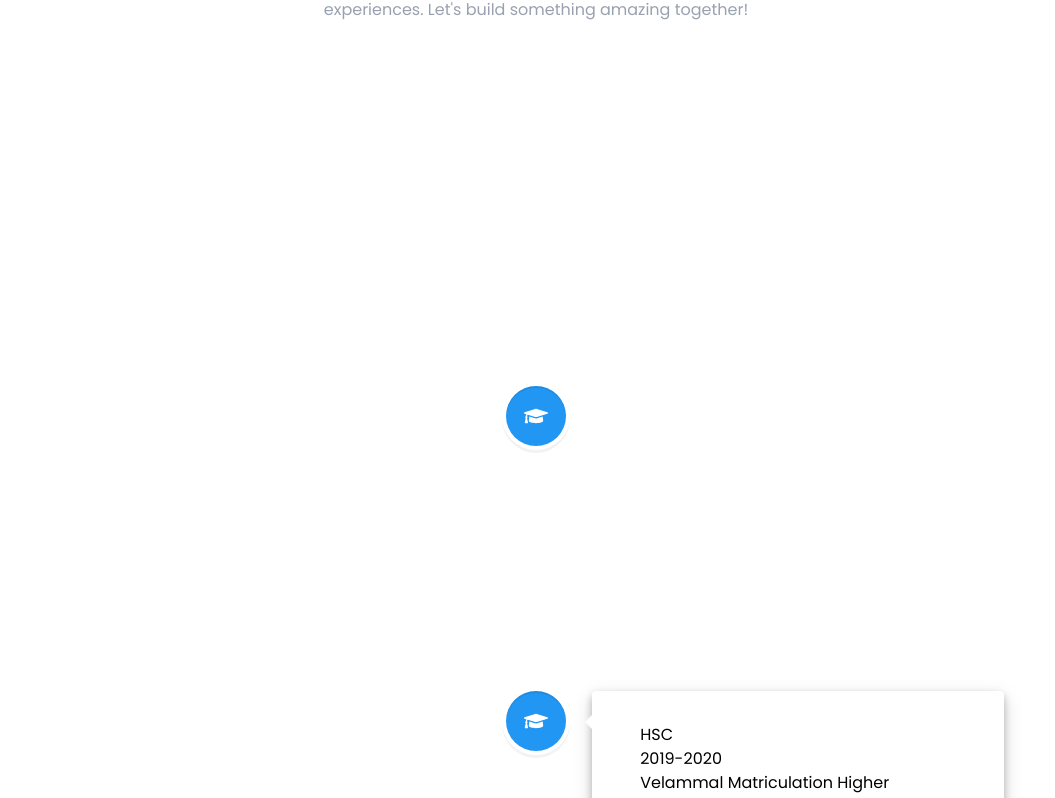
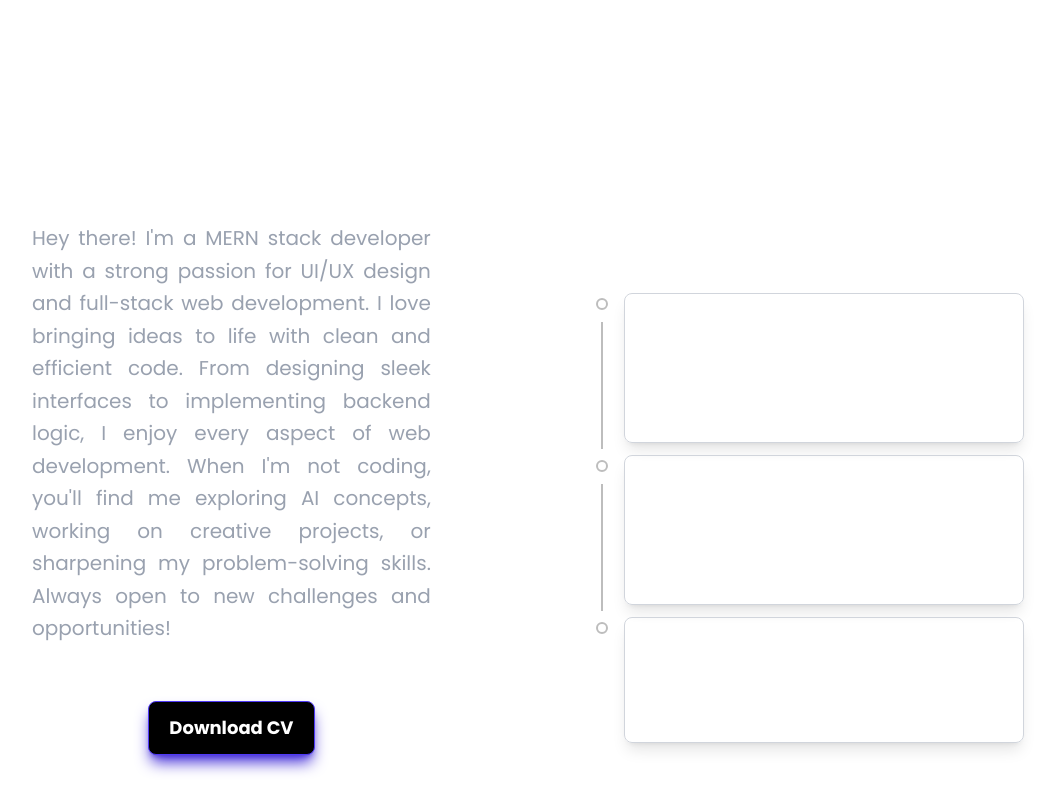
Before and after one commit to Kishan-kumar001/PORTFOLIO, a React (Vite) app: page / in a window 1280 px wide. Shown: the part 814-1612 px from the top of the page, without its empty margins (104-1159 px from the left). Built offline with nearby package versions, Linux system fonts and the light colour scheme.

Commit message:
initial commit

```diff
--- a/src/App.css
+++ b/src/App.css
@@ -21,11 +21,11 @@
   margin: 1.5em 0 2em 0;
 }
 
-/* @media only screen and (max-width: 1700px) {
+@media only screen and (max-width: 1700px) {
   .vertical-timeline-element-date {
     display: block !important;
     float: none !important;
     color: rgb(44, 44, 44);
     margin-top: 1.5em;
   }
-} */
+}
--- a/src/App.jsx
+++ b/src/App.jsx
@@ -6,6 +6,7 @@ import Projects from "./components/Projects";
 import Contact from "./components/Contact";
 import Publication from "./components/Publication";
 import Education from "./components/Education";
+import About from "./components/About";
 
 const App = () => {
   return (
@@ -14,7 +15,8 @@ const App = () => {
       <main className="flex flex-col items-center px-4 md:px-8 lg:px-16">
         <Navbar />
         <Hero />
-        <Education />
+        <About />
+        {/* <Education /> */}
         <Tech />
         <Projects />
         <Publication />
--- /dev/null
+++ b/src/components/About.jsx
@@ -0,0 +1,127 @@
+import React from "react";
+import { motion } from "framer-motion";
+import {
+  Timeline,
+  TimelineConnector,
+  TimelineContent,
+  TimelineDot,
+  TimelineItem,
+  TimelineOppositeContent,
+  TimelineSeparator,
+} from "@mui/lab";
+import { FaGraduationCap } from "react-icons/fa";
+
+const ScrollReveal = ({ children }) => {
+  return (
+    <motion.div
+      initial={{ opacity: 0, y: 100 }}
+      whileInView={{ opacity: 1, y: 0 }}
+      viewport={{ once: true }}
+      transition={{ duration: 0.8 }}
+    >
+      {children}
+    </motion.div>
+  );
+};
+
+const EducationCard = ({ title, college, result }) => {
+  return (
+    <ScrollReveal>
+      <div className="group w-100 transition-all duration-300 bg-white/10 shadow-lg rounded-lg p-4 border border-gray-300 text-white">
+        <h2 className="text-lg font-bold ">{title}</h2>
+
+        <p className="text-md  mt-2">{college}</p>
+        <p className="text-md font-semibold mt-2">{result}</p>
+      </div>
+    </ScrollReveal>
+  );
+};
+const About = () => {
+  return (
+    <>
+      <div
+        id="about"
+        className="flex min-h-screen w-full flex-col items-center justify-center gap-16 p-4 md:px-14 md:py-24"
+      >
+        <ScrollReveal>
+          <h1 className="text-4xl font-light text-white md:text-6xl">
+            About Me
+          </h1>
+        </ScrollReveal>
+
+        <div className="flex w-full gap-15 flex-col lg:flex-row">
+          {/* <ScrollReveal> */}
+          <div className="flex-1  flex items-center justify-center flex-col gap-10">
+            <p className="md:text-xl text-justify text-xl text-gray-400 leading-relaxed bg-white/10 p-4 rounded-lg backdrop-blur-2xl">
+              Hey there! I'm a MERN stack developer with a strong passion for
+              UI/UX design and full-stack web development. I love bringing ideas
+              to life with clean and efficient code. From designing sleek
+              interfaces to implementing backend logic, I enjoy every aspect of
+              web development. When I'm not coding, you'll find me exploring AI
+              concepts, working on creative projects, or sharpening my
+              problem-solving skills. Always open to new challenges and
+              opportunities!
+            </p>
+            <a
+              href=""
+              className="text-nowrap rounded-lg border border-indigo-600 bg-black px-5 py-3 text-lg font-bold text-white shadow-lg shadow-indigo-700 transition-all duration-300 hover:-translate-y-2 hover:shadow-xl hover:shadow-indigo-600"
+            >
+              Download CV
+            </a>
+          </div>
+          {/* </ScrollReveal> */}
+          <div className="flex-1 text-white flex justify-center items-end">
+            <Timeline>
+              <TimelineItem>
+                <TimelineOppositeContent>2017-2018</TimelineOppositeContent>
+                <TimelineSeparator>
+                  <TimelineDot variant="outlined" />
+                  <TimelineConnector />
+                </TimelineSeparator>
+                <TimelineContent>
+                  <EducationCard
+                    title="SSLC"
+                    college="Mahatma Montessori Matriculation Higher Secondary School"
+                    year="2017-2018"
+                    result="Percentage : 92.4%"
+                  />
+                </TimelineContent>
+              </TimelineItem>
+              <TimelineItem>
+                <TimelineOppositeContent>2019-2020</TimelineOppositeContent>
+                <TimelineSeparator>
+                  <TimelineDot variant="outlined" />
+                  <TimelineConnector />
+                </TimelineSeparator>
+                <TimelineContent>
+                  <EducationCard
+                    title="HSC"
+                    college="Velammal Matriculation Higher Secondary School"
+                    year="2019-2020"
+                    result="Percentage : 74.6%"
+                  />
+                </TimelineContent>
+              </TimelineItem>
+              <TimelineItem>
+                <TimelineOppositeContent>2020-2024</TimelineOppositeContent>
+                <TimelineSeparator>
+                  <TimelineDot variant="outlined" />
+                </TimelineSeparator>
+                <TimelineContent>
+                  <EducationCard
+                    title="B.Tech Information Technology"
+                    college="Sri Krishna college of technology"
+                    year="2020-2024"
+                    result="CGPA : 7.92"
+                  />
+                </TimelineContent>
+              </TimelineItem>
+            </Timeline>
+          </div>
+        </div>
+      </div>
+    </>
+  );
+};
+
+export default About;
--- a/src/components/Education.jsx
+++ b/src/components/Education.jsx
@@ -6,6 +6,7 @@ import {
 import "react-vertical-timeline-component/style.min.css";
 import "../App.css";
 
+import { motion } from "framer-motion";
 export const timelineElements = [
   {
     id: 1,
@@ -29,14 +30,37 @@ export const timelineElements = [
     description: "CGPA : 7.92",
   },
 ];
-
+const ScrollReveal = ({ children }) => {
+  return (
+    <motion.div
+      initial={{ opacity: 0, y: 100 }}
+      whileInView={{ opacity: 1, y: 0 }}
+      viewport={{ once: true }}
+      transition={{ duration: 0.8 }}
+    >
+      {children}
+    </motion.div>
+  );
+};
 const Time = () => {
   return (
     <div
       id="edu"
       className="flex min-h-screen w-full flex-col items-center justify-center gap-16 p-4 md:px-14 md:py-24"
     >
-      <h1 className="text-4xl font-light text-white md:text-6xl">Education</h1>
+      <ScrollReveal>
+        <h1 className="text-4xl font-light text-white md:text-6xl">About Me</h1>
+      </ScrollReveal>
+      <div className="flex">
+        <div className="flex-1">
+          <p className="md:text-base text-pretty text-sm text-gray-400">
+            I'm a web developer skilled in React, Tailwind, focused in building
+            clean, scalable applications. From front-end design to seamless
+            database integration with MongoDB, I create efficient solutions for
+            dynamic user experiences. Let's build something amazing together!
+          </p>
+        </div>
+        <div className="flex-1">
           <VerticalTimeline>
             {timelineElements.map((element) => {
               return (
@@ -60,6 +84,8 @@ const Time = () => {
             })}
           </VerticalTimeline>
         </div>
+      </div>
+    </div>
   );
 };
 
--- a/src/components/Hero.jsx
+++ b/src/components/Hero.jsx
@@ -26,18 +26,19 @@ const Hero = () => {
           transition={{ duration: 0.8, delay: 0.2 }}
           className="flex max-w-[620px] flex-col items-center justify-center gap-3 text-center"
         >
-          <h1 className="bg-gradient-to-r from-blue-500 to-pink-500 bg-clip-text text-transparent text-5xl font-light md:text-7xl">
-            Kishan Kumar B B
-          </h1>
-          <h3 className="bg-gradient-to-r from-pink-500 to-blue-500 bg-clip-text text-transparent text-2xl md:text-3xl">
+          <h6 className="bg-gradient-to-r from-blue-500 to-pink-500 bg-clip-text text-transparent text-5xl font-semibold md:text-4xl">
+            Kishan Kumar B B<br />
             Software Developer
-          </h3>
-          <p className="md:text-base text-pretty text-sm text-gray-400">
+          </h6>
+          {/* <h3 className="bg-gradient-to-r from-pink-500 to-blue-500 bg-clip-text text-transparent text-2xl md:text-3xl">
+            Software Developer
+          </h3> */}
+          {/* <p className="md:text-base text-pretty text-sm text-gray-400">
             I'm a web developer skilled in React, Tailwind, focused in building
             clean, scalable applications. From front-end design to seamless
             database integration with MongoDB, I create efficient solutions for
             dynamic user experiences. Let's build something amazing together!
-          </p>
+          </p> */}
         </motion.div>
       </div>
     </div>
--- a/src/components/Navbar.jsx
+++ b/src/components/Navbar.jsx
@@ -23,10 +23,10 @@ const Navbar = () => {
           <li>Home</li>
         </a>
         <a
-          href="#edu"
+          href="#about"
           className="cursor-pointer opacity-70 transition-all duration-300 hover:opacity-100"
         >
-          <li>Education</li>
+          <li>About</li>
         </a>
         <a
           href="#tech"
@@ -136,9 +136,9 @@ const Navbar = () => {
               </a>
             </li>
           </ul>
-          <div className="bg-gradient-to-r from-blue-500 to-pink-500 px-2 rounded-full opacity-80 text-lg transition-all duration-300 hover:opacity-100 hover:bg-gradient-to-bl">
+          {/* <div className="bg-gradient-to-r from-blue-500 to-pink-500 px-2 rounded-full opacity-80 text-lg transition-all duration-300 hover:opacity-100 hover:bg-gradient-to-bl">
             <a href="">Download CV</a>
-          </div>
+          </div> */}
         </div>
       )}
     </nav>
--- a/src/components/Projects.jsx
+++ b/src/components/Projects.jsx
@@ -61,7 +61,7 @@ const ProjectCard = ({ project }) => {
         <div className="flex flex-col gap-5">
           <div className="flex flex-col gap-3">
             <div className="text-xl font-semibold">{project.title}</div>
-            <p className="text-gray-400">{project.description}</p>
+            <p className="text-gray-400 text-justify">{project.description}</p>
           </div>
           <div className="flex flex-wrap gap-5">
             {project.technologies.map((tech, index) => (
--- a/src/components/Publication.jsx
+++ b/src/components/Publication.jsx
@@ -81,11 +81,13 @@ const Publications = () => {
           Paper Publication
         </h1>
       </ScrollReveal>
-      <div className="flex w-full max-w-[1000px] flex-col gap-16">
-        {publicationData.map((publication, index) => (
-          <PublicationCard key={index} publication={publication} />
-        ))}
-      </div>
+      <ScrollReveal>
+        <div className="flex w-full max-w-[1000px] flex-col gap-16">
+          {publicationData.map((publication, index) => (
+            <PublicationCard key={index} publication={publication} />
+          ))}
+        </div>
+      </ScrollReveal>
     </div>
   );
 };
```
Lines whose indentation alone changed are shown as unchanged.
